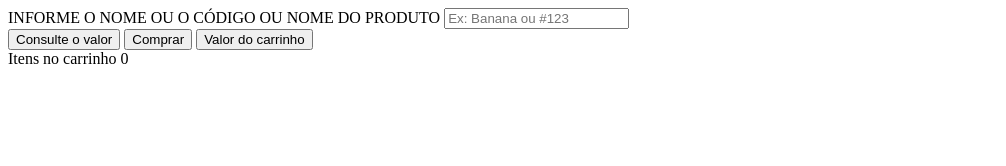
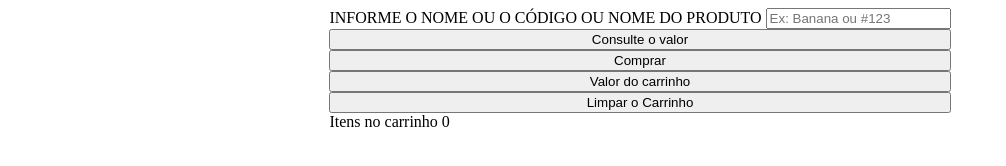
Before and after one commit to LeoSntos/Atvidades-modulo-1-semana-5, a plain HTML site: page index.html in a window 1280 px wide. Both pictures are taken after a click on the button "Comprar". Shown: the whole page, without its empty margins (0-1006 px from the left). Drawn offline with Linux system fonts and the light colour scheme.

Commit message:
exercício 7

```diff
--- /dev/null
+++ b/css/style.css
@@ -0,0 +1,15 @@
+main {
+    display: flex;
+    justify-content: center;
+    align-items: center;
+}
+
+.consulta {
+    display: flex;
+    flex-direction: column;
+}
+
+.btn-group {
+    display: flex;
+    flex-direction: column;
+}
--- a/index.html
+++ b/index.html
@@ -4,11 +4,13 @@
 <head>
     <meta charset="UTF-8">
     <meta name="viewport" content="width=device-width, initial-scale=1.0">
+    <link rel="stylesheet" href="css/style.css">
     <title>Document</title>
 </head>
 
 <body>
 
+    <main>
         <div class="consulta">
             <form>
                 <label for="Informe">INFORME O NOME OU O CÓDIGO OU NOME DO PRODUTO</label>
@@ -21,6 +23,7 @@
                 <button class="valor" onclick="consultar()">Consulte o valor</button>
                 <button class="comprar" onclick="comprar()">Comprar</button>
                 <button class="valorCarrinho" onclick="consultarValor()">Valor do carrinho</button>
+                <button class="limparCarrinho" onclick="limparCarrinho()">Limpar o Carrinho</button>
             </div>
 
             <span id="preco"></span>
@@ -29,6 +32,7 @@
 
 
         </div>
+    </main>
 
     <script src="js/script.js"></script>
 </body>
--- a/js/script.js
+++ b/js/script.js
@@ -57,11 +57,26 @@ function comprar() {
             nome: achouProduto.nome,
             preco: achouProduto.preco
         })
-    } else {
-        alert('produto nao encontrado')
+
+        localStorage.setItem('carrinho', JSON.stringify(carrinho))
+    }
+
+    else {
+        alert('Produto nao encontrado')
     }
 
     itensNoCarrinho.innerText = `Itens no carrinho ${carrinho.length}`
+}
+
+// Limpar o carrinho
+
+function limparCarrinho() {
+    localStorage.removeItem('carrinho')
+
+    if (limparCarrinho) {
+        itensNoCarrinho.innerText = ""
+        valorTotal.innerText = ""
+    }
 }
 
 // Consultar valor do carrinho
```
Lines whose indentation alone changed are shown as unchanged.
